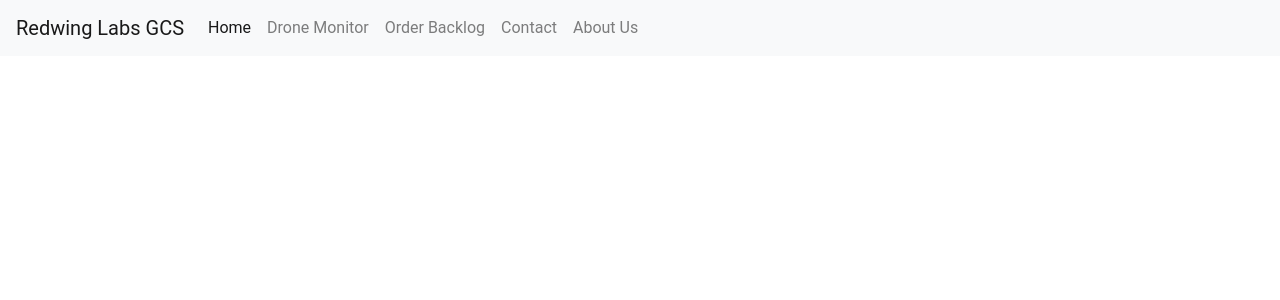
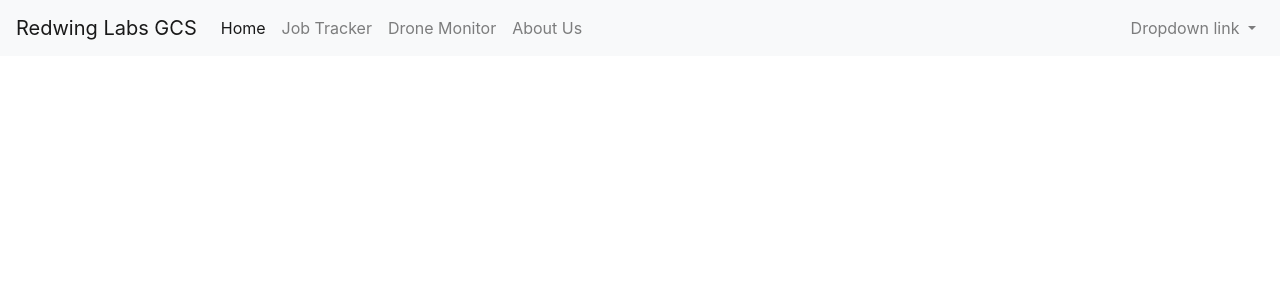
Before and after one commit to canopeerus/web-gcs, a Flask app: page /gcsportal in a window 1280 px wide. Shown: the top 300 px of the page. Run offline with Flask 2, Linux system fonts and the light colour scheme; the visitor is signed in with stand-in values (Sample User, id 1); some libraries are stand-ins or nearby versions.

Commit message:
fix right align navbar and some other stuff

```diff
--- a/app.py
+++ b/app.py
@@ -2,14 +2,14 @@
 from flask import Flask,render_template,redirect,session,abort,request,flash
 import os
 app = Flask (__name__)
-
+app.secret_key = os.urandom (24)
 @app.route ('/')
 def homepage ():
     return render_template("index.html")
 
 
 # Main GCS Page route, redirects to 'gcslogin' if not logged in
-@app.route ("/gcsportal")
+@app.route ("/gcsportal",methods=['GET','POST'])
 def gcshome():
     if not session.get ('gcs_logged_in'):
         return redirect("/gcslogin",code=302)
@@ -30,5 +30,4 @@ def gcsloginaction ():
     return redirect("/gcsportal",code=302)
 
 if __name__ == "__main__":
-    app.secret_key = os.urandom (12)
     app.run (debug = True)
--- a/static/style/gcshome.css
+++ b/static/style/gcshome.css
@@ -1,21 +1,3 @@
 body {
     font-family:Roboto;
 }
-
-input.giantbuttonleft {
-    font-family:Roboto;
-    position:absolute;
-    left:100px
-    top:150px;
-}
-
-input.giantbuttonright {
-    position:absolute;
-    right:100px;
-    top:150px;
-    padding-right:30px;
-}
-
-.nav a {
-    font-size:1.8em !important;
-}
--- a/templates/gcshome.html
+++ b/templates/gcshome.html
@@ -16,34 +16,45 @@
 		<link rel="stylesheet" href="{{ url_for('static',filename='style/bootstrap.min.css') }}"/>
 
 		<!--Load page specific CSS-->
-        <link rel="stylesheet" href="{{ url_for('static',filename='style/gcshome.css') }}"/>
+		<!--link rel="stylesheet" href="{{ url_for('static',filename='style/gcshome.css') }}"/-->
 
 	</head>
 	<body>
 		<nav class="navbar navbar-expand-lg navbar-light bg-light">
 			<a class="navbar-brand" href="#">Redwing Labs GCS</a>
-            <button class="navbar-toggler" type="button" data-toggle="collapse" data-target="#navbarNav" aria-controls="navbarNav" aria-expanded="false" aria-label="Toggle navigation">
+			<button class="navbar-toggler" type="button" data-toggle="collapse" data-target="#navbarNavDropdown" aria-controls="navbarNavDropdown" aria-expanded="false" aria-label="Toggle navigation">
 				<span class="navbar-toggler-icon"></span>
 			</button>
-            <div class="collapse navbar-collapse" id="navbarNav">
-                <ul class="navbar-nav">
+			<div class="navbar-collapse collapse w-100 order-1 order-md-0 dual-collapse2" id="navbarNavDropdown">
+				<ul class="navbar-nav mr-auto">
 					<li class="nav-item active">
-                        <a class="nav-link" href="#">Home<span class="sr-only">(current)</span></a>
+						<a class="nav-link" href="#">Home <span class="sr-only">(current)</span></a>
+					</li>
+					<li class="nav-item">
+						<a class="nav-link" href="#">Job Tracker</a>
 					</li>
 					<li class="nav-item">
 						<a class="nav-link" href="#">Drone Monitor</a>
-                    </li>
-                    <li class="nav-item">
-                        <a class="nav-link" href="#">Order Backlog</a>
-                    </li>
-                    <li class="nav-item">
-                        <a class="nav-link" href="#">Contact</a>
 					</li>
                     <li class="nav-item">
                         <a class="nav-link" href="https://www.redwinglabs.in">About Us</a>
                     </li>
                 </ul>
             </div>
+            <div class="navbar-collapse collapse w-100 order-3 dual-collapse2">
+                <ul class="navbar-nav ml-auto">
+					<li class="nav-item dropdown">
+						<a class="nav-link dropdown-toggle" href="#" id="navbarDropdownMenuLink" data-toggle="dropdown" aria-haspopup="true" aria-expanded="false">
+							Dropdown link
+						</a>
+						<div class="dropdown-menu" aria-labelledby="navbarDropdownMenuLink">
+							<a class="dropdown-item" href="#">Action</a>
+							<a class="dropdown-item" href="#">Another action</a>
+							<a class="dropdown-item" href="#">Something else here</a>
+						</div>
+					</li>
+				</ul>
+			</div>
 		</nav>
 	</body>
 </html>
```
Lines whose indentation alone changed are shown as unchanged.
